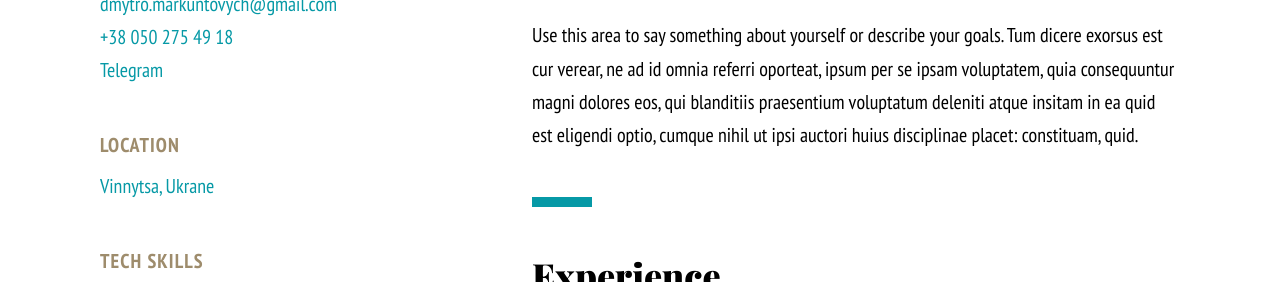
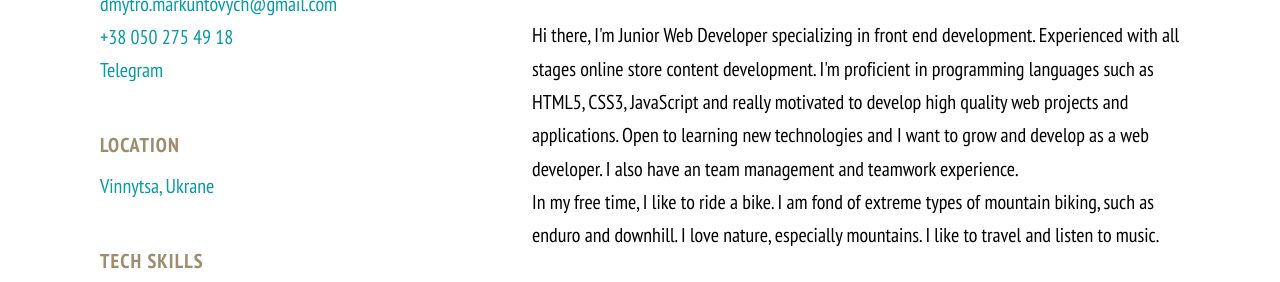
Before and after one commit to CarphatianSnake/MyCV, a plain HTML site: page index.html in a window 1280 px wide. Shown: the part 516-798 px from the top of the page. Drawn offline with nearby package versions, Linux system fonts and the light colour scheme.

Commit message:
add "about me" content

```diff
--- a/index.html
+++ b/index.html
@@ -34,7 +34,10 @@
 
           <section>
             <h2>About me</h2>
-            <p>Use this area to say something about yourself or describe your goals.  Tum dicere exorsus est cur verear, ne ad id omnia referri oporteat, ipsum per se ipsam voluptatem, quia consequuntur magni dolores eos, qui blanditiis praesentium voluptatum deleniti atque insitam in ea quid est eligendi optio, cumque nihil ut ipsi auctori huius disciplinae placet: constituam, quid.</p>
+            <p>Hi there, I'm Junior Web Developer specializing in front end development. Experienced with all stages online store content development. I'm proficient in programming languages such as HTML5, CSS3, JavaScript and really motivated to develop high quality web projects and applications. Open to learning new technologies and I want to grow and develop as a web developer. I also have an team management and teamwork experience.
+            <br />
+            In my free time, I like to ride a bike. I am fond of extreme types of mountain biking, such as enduro and downhill. I love nature, especially mountains. I like to travel and listen to music.
+            </p>
           </section>
 
           <div class="separator"></div>
```
